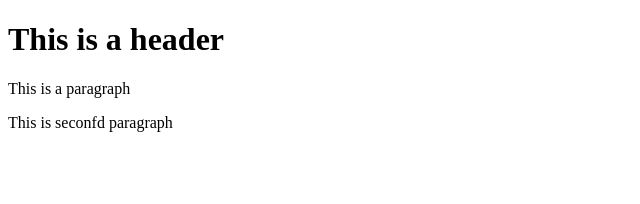
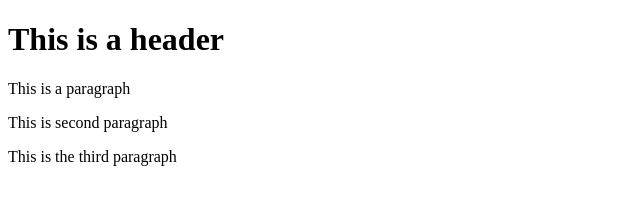
Before and after one commit to vibhavranjan/git-test, a website: page index.html in a window 1280 px wide. Shown: the whole page, without its empty margins (0-640 px from the left). Drawn offline with Linux system fonts and the light colour scheme.

Commit message:
fourth commit

```diff
--- a/index.html
+++ b/index.html
@@ -4,6 +4,7 @@
     <body>
         <h1>This is a header</h1>
         <p>This is a paragraph</p>
-        <p>This is seconfd paragraph</p>
+        <p>This is second paragraph</p>
+        <p> This is the third paragraph</p>
     </body>
     </html>
```
Also changed, not shown: package.json (added, +24 -0 lines), 2 other files.
